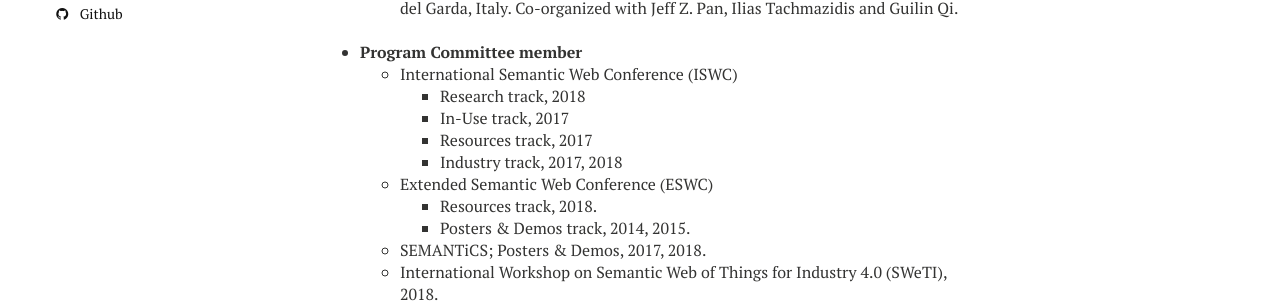
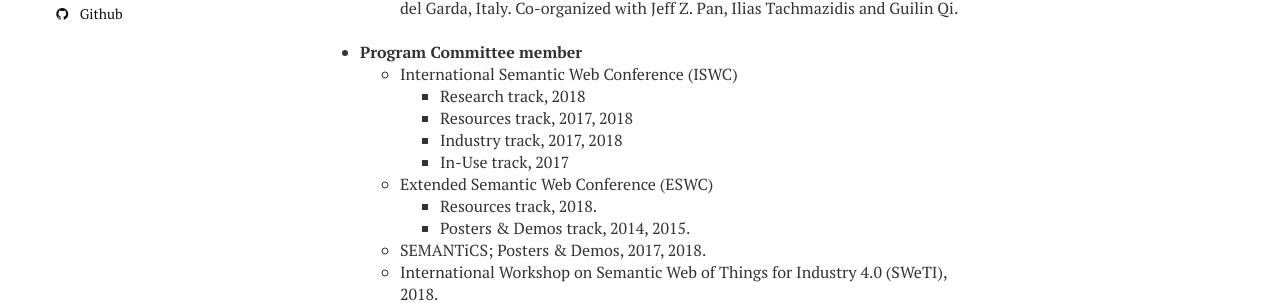
Before and after one commit to raghavam/raghavam.github.io, a Jekyll site: the page built from awards-activities.md, in a window 1280 px wide. Shown: the part 545-848 px from the top of the page. Built offline with Jekyll 4.4.1, drawn with Linux system fonts in a browser that asks for light colours; nearby versions of some CDN libraries.

Commit message:
rearranged PC membership

```diff
--- a/awards-activities.md
+++ b/awards-activities.md
@@ -15,9 +15,9 @@ share: false
 * **Program Committee member**
   * International Semantic Web Conference (ISWC)
       * Research track, 2018
+	  * Resources track, 2017, 2018
+	  * Industry track, 2017, 2018
 	  * In-Use track, 2017
-	  * Resources track, 2017
-	  * Industry track, 2017, 2018
   * Extended Semantic Web Conference (ESWC)
       * Resources track, 2018.
 	  * Posters & Demos track, 2014, 2015.
```
